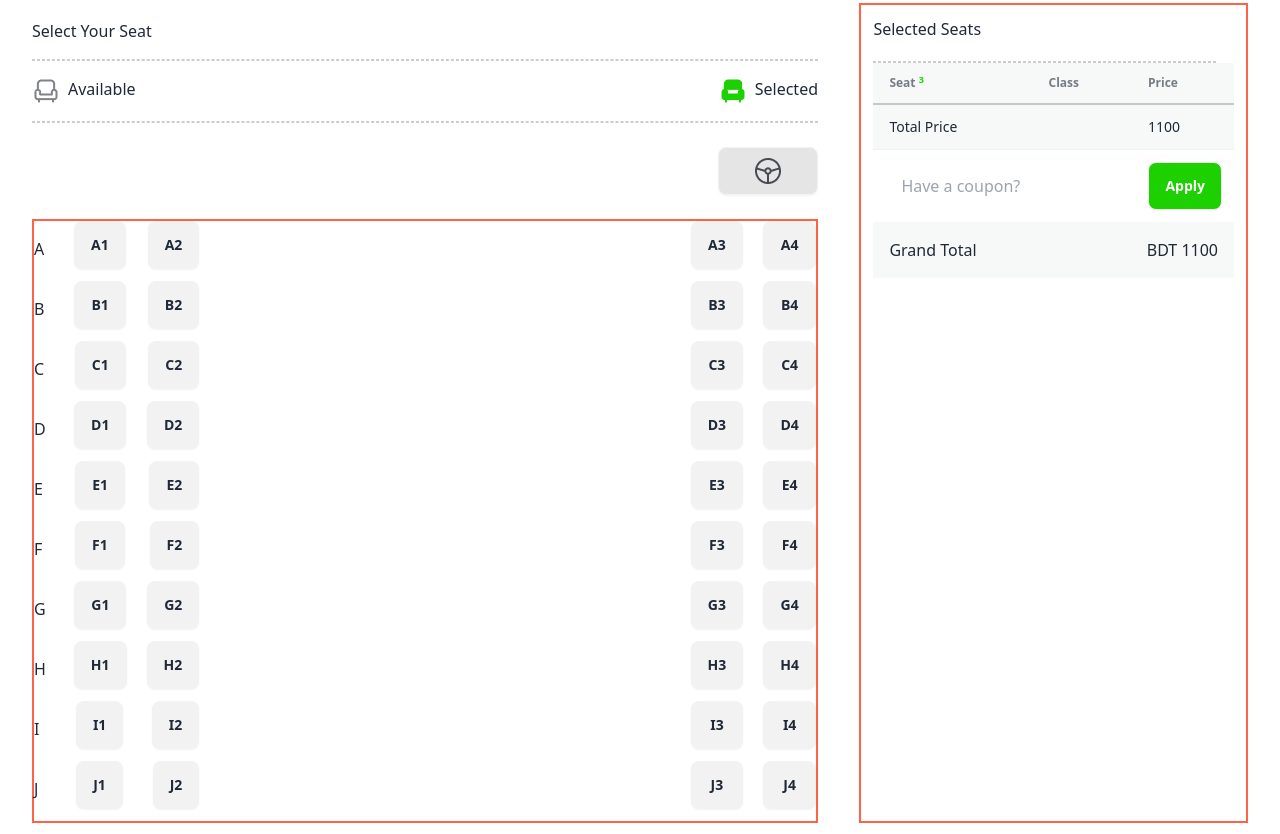
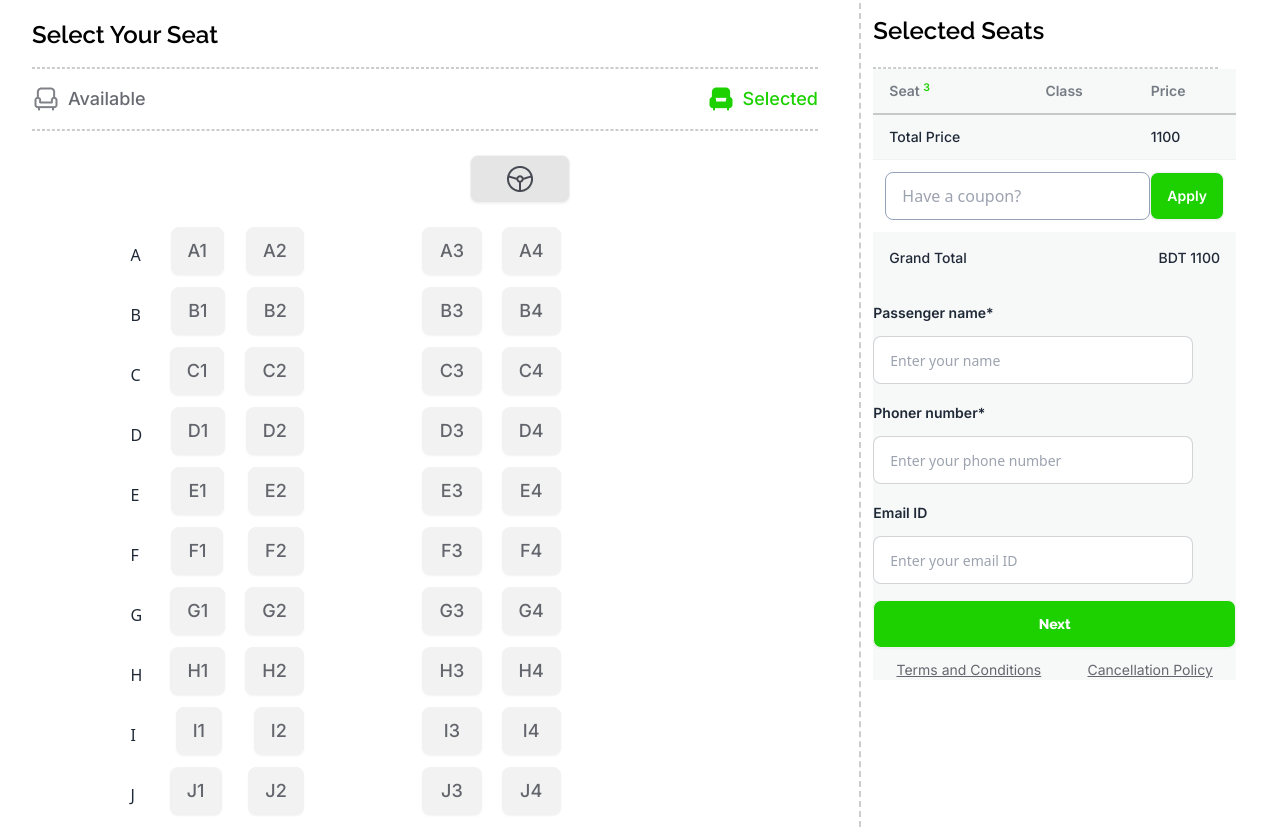
Before and after one commit to Sakib928/smart-ticketing, a plain HTML site: page index.html in a window 1280 px wide. Shown: the part 2006-2840 px from the top of the page. Drawn offline with nearby package versions, Linux system fonts and the light colour scheme.

Commit message:
design part completed

```diff
--- a/index.html
+++ b/index.html
@@ -182,132 +182,131 @@
     <!-- seat booking container -->
     <section class="mt-10 p-8 flex flex-col justify-between lg:flex-row">
         <!-- seat configuration -->
-        <div class="grow">
-            <h2 class="py-4">Select Your Seat</h2>
+        <div class="grow  border-r-2 border-none lg:border-dashed border-[#03071233]">
+            <h2 class="py-4 raleway-semibold text-2xl text-black">Select Your Seat</h2>
             <hr>
             <!-- title -->
             <div class="flex justify-between py-4 max-w-[95%]">
                 <div class="flex gap-2">
                     <img src="images/seat-gray.png" alt="">
-                    <p>Available</p>
+                    <p class="text-lg grey-text inter-medium">Available</p>
                 </div>
                 <div class="flex gap-2">
                     <img src="images/seat-green-filled.png" alt="">
-                    <p>Selected</p>
+                    <p class="inter-medium text-lg text-green">Selected</p>
                 </div>
             </div>
             <hr>
             <!-- driver seat -->
-            <div class="flex justify-end max-w-[95%]">
+            <div class="max-w-[95%] flex justify-end md:max-w-[65%]">
                 <button type="submit" class="btn bg-[#0307121a] w-[100px] my-6">
                     <img src="images/tabler-icon-steering-wheel.png" alt="">
                 </button>
             </div>
             <!-- rest of the seats -->
-            <div class="flex tomato justify-between max-w-[95%]">
-                <!-- inner grid left -->
+            <div class="flex justify-evenly gap-5 max-w-[95%]">
                 <!--row div left -->
                 <div class="">
                     <div class="flex justify-between mb-3 gap-5">
                         <p class="col-span-1 pt-4 inline mr-2">A</p>
-                        <button class="btn col-span-2">A1</button>
-                        <button class="btn col-span-2">A2</button>
+                        <button class="btn col-span-2 inter-medium text-lg grey-text">A1</button>
+                        <button class="btn col-span-2 inter-medium text-lg grey-text">A2</button>
                     </div>
 
                     <div class="flex justify-between mb-3 gap-5">
                         <p class="col-span-1 pt-4 inline mr-2">B</p>
-                        <button class="btn col-span-2">B1</button>
-                        <button class="btn col-span-2">B2</button>
+                        <button class="btn col-span-2 inter-medium text-lg grey-text">B1</button>
+                        <button class="btn col-span-2 inter-medium text-lg grey-text">B2</button>
                     </div>
                     <div class="flex justify-between mb-3 gap-5">
                         <p class="col-span-1 pt-4 inline mr-2">C</p>
-                        <button class="btn col-span-2">C1</button>
-                        <button class="btn col-span-2">C2</button>
+                        <button class="btn col-span-2 inter-medium text-lg grey-text">C1</button>
+                        <button class="btn col-span-2 inter-medium text-lg grey-text">C2</button>
                     </div>
                     <div class="flex justify-between mb-3 gap-5">
                         <p class="col-span-1 pt-4 inline mr-2">D</p>
-                        <button class="btn col-span-2">D1</button>
-                        <button class="btn col-span-2">D2</button>
+                        <button class="btn col-span-2 inter-medium text-lg grey-text">D1</button>
+                        <button class="btn col-span-2 inter-medium text-lg grey-text">D2</button>
                     </div>
                     <div class="flex justify-between mb-3 gap-5">
                         <p class="col-span-1 pt-4 inline mr-2">E</p>
-                        <button class="btn col-span-2">E1</button>
-                        <button class="btn col-span-2">E2</button>
+                        <button class="btn col-span-2 inter-medium text-lg grey-text">E1</button>
+                        <button class="btn col-span-2 inter-medium text-lg grey-text">E2</button>
                     </div>
                     <div class="flex justify-between mb-3 gap-5">
                         <p class="col-span-1 pt-4 inline mr-2">F</p>
-                        <button class="btn col-span-2">F1</button>
-                        <button class="btn col-span-2">F2</button>
+                        <button class="btn col-span-2 inter-medium text-lg grey-text">F1</button>
+                        <button class="btn col-span-2 inter-medium text-lg grey-text">F2</button>
                     </div>
                     <div class="flex justify-between mb-3 gap-5">
                         <p class="col-span-1 pt-4 inline mr-2">G</p>
-                        <button class="btn col-span-2">G1</button>
-                        <button class="btn col-span-2">G2</button>
+                        <button class="btn col-span-2 inter-medium text-lg grey-text">G1</button>
+                        <button class="btn col-span-2 inter-medium text-lg grey-text">G2</button>
                     </div>
                     <div class="flex justify-between mb-3 gap-5">
                         <p class="col-span-1 pt-4 inline mr-2">H</p>
-                        <button class="btn col-span-2">H1</button>
-                        <button class="btn col-span-2">H2</button>
+                        <button class="btn col-span-2 inter-medium text-lg grey-text">H1</button>
+                        <button class="btn col-span-2 inter-medium text-lg grey-text">H2</button>
                     </div>
                     <div class="flex justify-between mb-3 gap-5">
                         <p class="col-span-1 pt-4 inline mr-2">I</p>
-                        <button class="btn col-span-2">I1</button>
-                        <button class="btn col-span-2">I2</button>
+                        <button class="btn col-span-2 inter-medium text-lg grey-text">I1</button>
+                        <button class="btn col-span-2 inter-medium text-lg grey-text">I2</button>
                     </div>
                     <div class="flex justify-between mb-3 gap-5">
                         <p class="col-span-1 pt-4 inline mr-2">J</p>
-                        <button class="btn col-span-2">J1</button>
-                        <button class="btn col-span-2">J2</button>
+                        <button class="btn col-span-2 inter-medium text-lg grey-text">J1</button>
+                        <button class="btn col-span-2 inter-medium text-lg grey-text">J2</button>
                     </div>
                 </div>
                 <!-- row div right -->
-                <div>
-                    <div class="grid grid-cols-4 gap-5 mb-3">
-                        <button class="btn col-span-2">A3</button>
-                        <button class="btn col-span-2">A4</button>
+                <div class="">
+                    <div class="flex justify-between gap-3 md:grid grid-cols-4 md:gap-5 mb-3">
+                        <button class="btn inter-medium text-lg grey-text">A3</button>
+                        <button class="btn inter-medium text-lg grey-text">A4</button>
                     </div>
-                    <div class="grid grid-cols-4 gap-5 mb-3">
-                        <button class="btn col-span-2">B3</button>
-                        <button class="btn col-span-2">B4</button>
+                    <div class="flex justify-between gap-3 md:grid grid-cols-4 md:gap-5 mb-3">
+                        <button class="btn inter-medium text-lg grey-text">B3</button>
+                        <button class="btn inter-medium text-lg grey-text">B4</button>
                     </div>
-                    <div class="grid grid-cols-4 gap-5 mb-3">
-                        <button class="btn col-span-2">C3</button>
-                        <button class="btn col-span-2">C4</button>
+                    <div class="flex justify-between gap-3 md:grid grid-cols-4 md:gap-5 mb-3">
+                        <button class="btn inter-medium text-lg grey-text">C3</button>
+                        <button class="btn inter-medium text-lg grey-text">C4</button>
                     </div>
-                    <div class="grid grid-cols-4 gap-5 mb-3">
-                        <button class="btn col-span-2">D3</button>
-                        <button class="btn col-span-2">D4</button>
+                    <div class="flex justify-between gap-3 md:grid grid-cols-4 md:gap-5 mb-3">
+                        <button class="btn inter-medium text-lg grey-text">D3</button>
+                        <button class="btn inter-medium text-lg grey-text">D4</button>
                     </div>
-                    <div class="grid grid-cols-4 gap-5 mb-3">
-                        <button class="btn col-span-2">E3</button>
-                        <button class="btn col-span-2">E4</button>
+                    <div class="flex justify-between gap-3 md:grid grid-cols-4 md:gap-5 mb-3">
+                        <button class="btn inter-medium text-lg grey-text">E3</button>
+                        <button class="btn inter-medium text-lg grey-text">E4</button>
                     </div>
-                    <div class="grid grid-cols-4 gap-5 mb-3">
-                        <button class="btn col-span-2">F3</button>
-                        <button class="btn col-span-2">F4</button>
+                    <div class="flex justify-between gap-3 md:grid grid-cols-4 md:gap-5 mb-3">
+                        <button class="btn inter-medium text-lg grey-text">F3</button>
+                        <button class="btn inter-medium text-lg grey-text">F4</button>
                     </div>
-                    <div class="grid grid-cols-4 gap-5 mb-3">
-                        <button class="btn col-span-2">G3</button>
-                        <button class="btn col-span-2">G4</button>
+                    <div class="flex justify-between gap-3 md:grid grid-cols-4 md:gap-5 mb-3">
+                        <button class="btn inter-medium text-lg grey-text">G3</button>
+                        <button class="btn inter-medium text-lg grey-text">G4</button>
                     </div>
-                    <div class="grid grid-cols-4 gap-5 mb-3">
-                        <button class="btn col-span-2">H3</button>
-                        <button class="btn col-span-2">H4</button>
+                    <div class="flex justify-between gap-3 md:grid grid-cols-4 md:gap-5 mb-3">
+                        <button class="btn inter-medium text-lg grey-text">H3</button>
+                        <button class="btn inter-medium text-lg grey-text">H4</button>
                     </div>
-                    <div class="grid grid-cols-4 gap-5 mb-3">
-                        <button class="btn col-span-2">I3</button>
-                        <button class="btn col-span-2">I4</button>
+                    <div class="flex justify-between gap-3 md:grid grid-cols-4 md:gap-5 mb-3">
+                        <button class="btn inter-medium text-lg grey-text">I3</button>
+                        <button class="btn inter-medium text-lg grey-text">I4</button>
                     </div>
-                    <div class="grid grid-cols-4 gap-5 mb-3">
-                        <button class="btn col-span-2">J3</button>
-                        <button class="btn col-span-2">J4</button>
+                    <div class="flex justify-between gap-3 md:grid grid-cols-4 md:gap-5 mb-3">
+                        <button class="btn inter-medium text-lg grey-text">J3</button>
+                        <button class="btn inter-medium text-lg grey-text">J4</button>
                     </div>
                 </div>
             </div>
         </div>
         <!-- checkout section -->
-        <div class="tomato px-3">
-            <h1 class="pb-5 pt-3">Selected Seats</h1>
+        <div class=" px-3">
+            <h1 class="pb-5 pt-3 raleway-semibold text-2xl text-black">Selected Seats</h1>
             <hr>
             <!-- pricing section table-->
             <div class="bg-[#F7F8F8]">
@@ -317,36 +316,72 @@
                         <!-- table head -->
                         <thead class="">
                             <tr>
-                                <th>Seat <sup class="text-green">3</sup></th>
-                                <th>Class</th>
-                                <th>Price</th>
+                                <th class="inter-semibold text-sm">Seat <sup class="text-green">3</sup></th>
+                                <th class="inter-semibold text-sm">Class</th>
+                                <th class="inter-semibold text-sm">Price</th>
                             </tr>
                         </thead>
                         <!-- table body -->
                         <tbody class="border-t-2 border-[#03071233]">
                             <tr>
-                                <td>Total Price</td>
+                                <td class="inter-medium text-sm">Total Price</td>
                                 <td></td>
-                                <td>1100</td>
+                                <td class="inter-medium text-sm">1100</td>
                             </tr>
                         </tbody>
                     </table>
                 </div>
                 <!-- coupons and calculations -->
                 <div class="flex bg-white py-3 px-3">
-                    <input type="text" placeholder="Have a coupon?" class="input w-full max-w-xs border-none" />
-                    <button class="btn bg-[#1dd100] text-white">Apply</button>
+                    <input type="text" placeholder="Have a coupon?"
+                        class="input w-full max-w-xs border-1 border-slate-400" />
+                    <button class="btn bg-[#1dd100] text-white inter-semibold text-sm">Apply</button>
                 </div>
-                <div class="flex justify-between mx-auto p-4">
-                    <h1>Grand Total</h1>
-                    <p>BDT 1100</p>
+                <div class="flex justify-between mx-auto p-4 mb-4">
+                    <h1 class="inter-medium text-sm">Grand Total</h1>
+                    <p class="inter-medium text-sm">BDT 1100</p>
+                </div>
+                <!-- name and address form-->
+                <div class="">
+                    <label for="name" class="inter-semibold text-sm">Passenger name*</label>
+                    <input type="text" id="name" placeholder="Enter your name"
+                        class="input input-bordered input-md w-full max-w-xs mt-3 mb-4" />
+                </div>
+                <div class="">
+                    <label for="number" class="pr-[10px] inter-semibold text-sm">Phoner number*</label>
+                    <input type="number" id="number" placeholder="Enter your phone number"
+                        class="input input-bordered input-md w-full max-w-xs mt-3 mb-4" />
+                </div>
+                <div class="">
+                    <label for="name" class="pr-16 inter-semibold text-sm">Email ID </label>
+                    <input type="number" id="number" placeholder="Enter your email ID"
+                        class="input input-bordered input-md w-full max-w-xs mt-3 mb-4" />
+                </div>
+                <button class="btn w-full theme-bg text-white raleway-extrabold">Next</button>
+                <!-- terms and conditions -->
+                <div class="flex justify-around my-3">
+                    <a class="link link-neutral grey-text inter-regular text-sm">Terms and Conditions</a>
+                    <a class="link link-neutral grey-text inter-regular text-sm">Cancellation Policy</a>
                 </div>
             </div>
 
         </div>
     </section>
 </main>
-<footer></footer>
+<footer class="footer p-10 bg-neutral text-neutral-content justify-around">
+    <aside>
+        <p class="raleway-extrabold text-3xl text-white">EZ Ticket</p>
+        <p class="text-white inter-regular text-sm">P-Ticket is a digital platform to make your
+            <br>daily commuting better.
+        </p>
+    </aside>
+    <nav class="">
+        <h6 class="mx-auto text-center text-2xl raleway-bold text-white">Download <br>our mobile app</h6>
+        <div class="">
+            <a class="block"><img src="images/Google Play and App Store Grey Logo.png" alt="" class="max-h-48"></a>
+        </div>
+    </nav>
+</footer>
 
 <body>
     <script src="scripts/utility.js"></script>
```
Also changed, not shown: images/Google Play and App Store Grey Logo.png (added).
